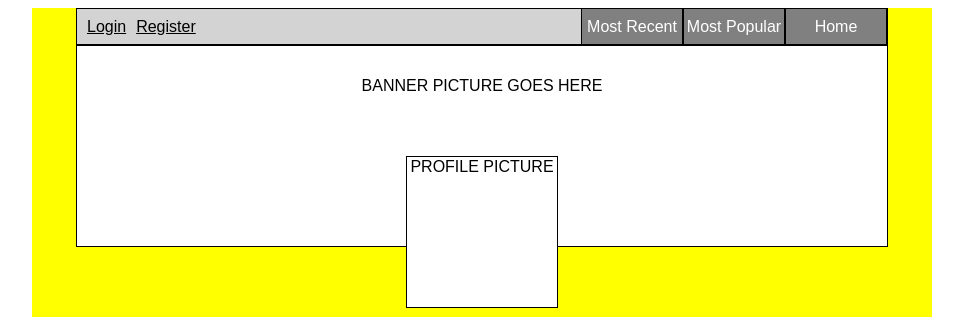
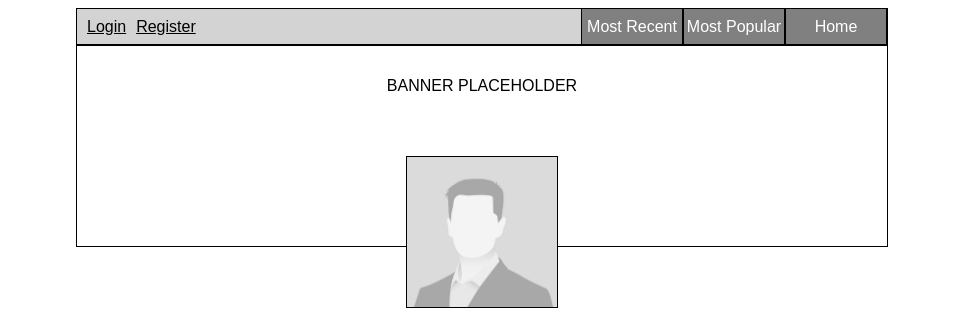
Before and after one commit to liamgh321/liamgh321.github.io, a plain HTML site: page index.html in a window 1280 px wide. Shown: the top 317 px of the page, without its empty margins (158-1121 px from the left). Drawn offline with Linux system fonts and the light colour scheme.

Commit message:
Added some placeholder images

```diff
--- a/index.html
+++ b/index.html
@@ -14,10 +14,12 @@
                 <a href="" class="navButtons" id="mostPopLink">Most Popular</a>
                 <a href="" class="navButtons" id="mostRecLink">Most Recent</a>
             </nav>
-            <div id="bannerImgDiv">BANNER PICTURE GOES HERE
+            <div id="bannerImgDiv">
+                BANNER PLACEHOLDER
                 <center>
                     <div id="pfpDiv">
-                        PROFILE PICTURE
+
+                        <img id="pfpPic" src="images/placeholderpfp.jpg">
                     </div>
                 </center>
             </div>
--- a/stylesheet.css
+++ b/stylesheet.css
@@ -8,7 +8,6 @@ body {
     height: 1100px;
     margin-right: auto;
     margin-left: auto;
-    background-color: yellow;
 }
 
 #navBar {
@@ -60,6 +59,11 @@ body {
     background-color: white;
     line-height: 20px;
     margin-top: 30px;
+}
+
+#pfpPic {
+    height: 150px;
+    width: 150px;
 }
 
 #blogTitle {
```
Also changed, not shown: images/banner-placeholder.png (added), images/placeholderpfp.jpg (added).
